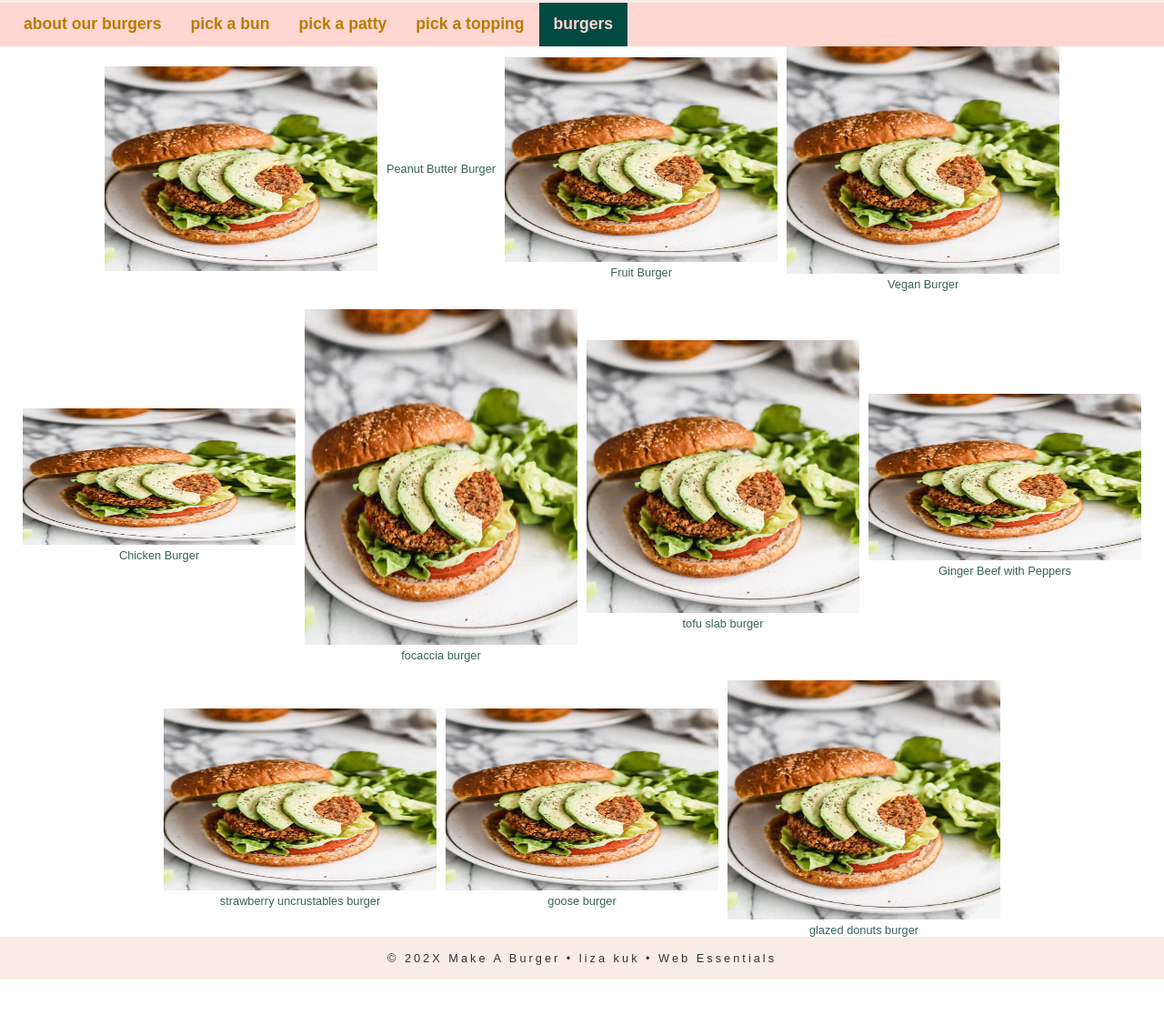
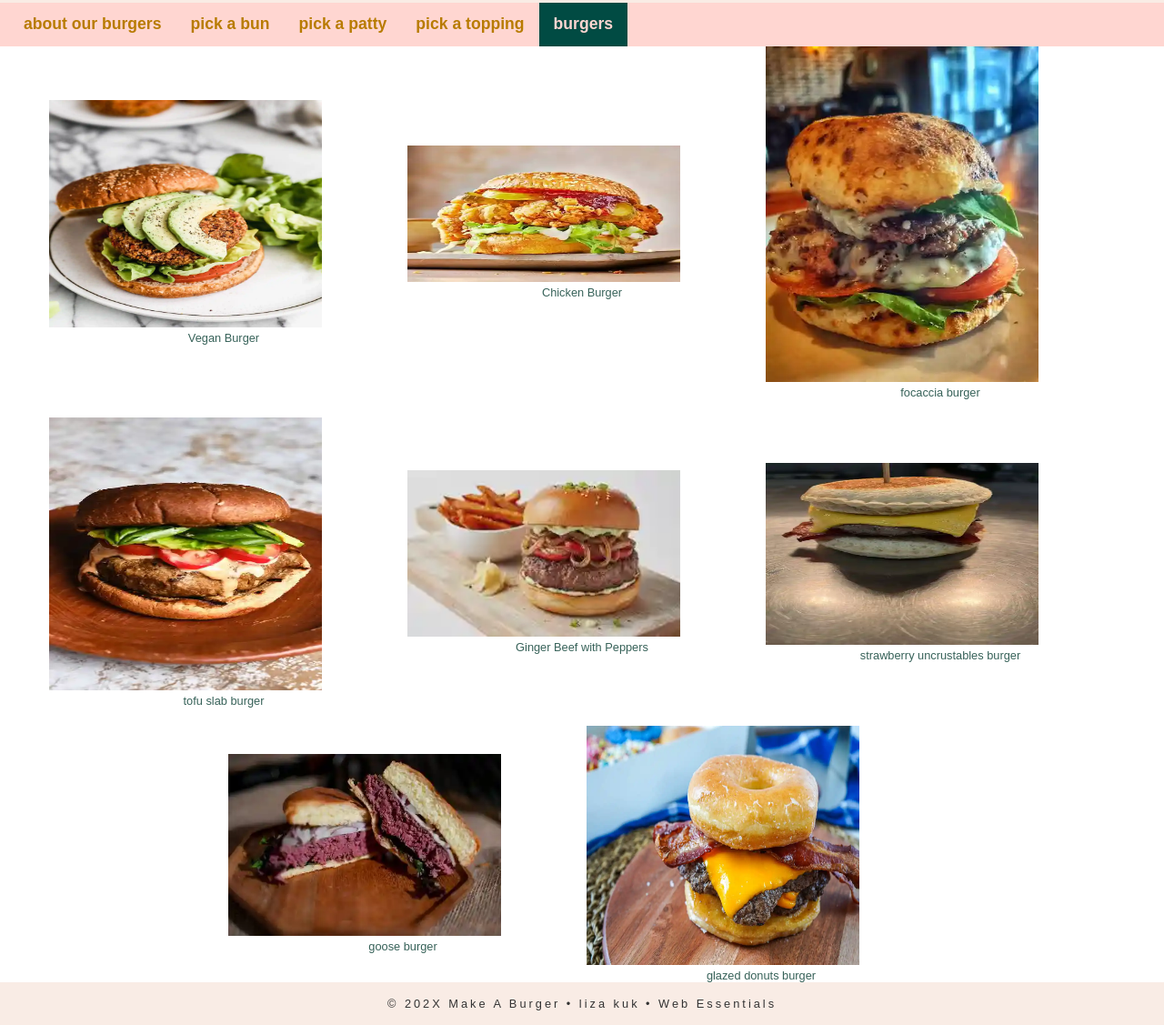
Before and after one commit to lizakuk/dwdd1600, a plain HTML site: page 05images/burgers.html in a window 1280 px wide. Shown: the part 58-1185 px from the top of the page at 91% size. Before the commit the page ends 1135 px from the top, so only its background shows below. Drawn offline with Linux system fonts and the light colour scheme; a web font is replaced by a local one.

Commit message:
added burger images

```diff
--- a/05images/burger.css
+++ b/05images/burger.css
@@ -22,6 +22,7 @@ div.gallery {
 }
 div.gallery figure {
     margin: 0;
+    width: 30%;
 }
 div.gallery figcaption {
     text-align: center;
--- a/05images/burgers.html
+++ b/05images/burgers.html
@@ -31,51 +31,45 @@
         </ul>
     </nav>
         <div class="gallery">
-                <img src="images/compress/veganburger.webp" alt="Peanut Butter Burger" width="300" height="225" loading="lazy">
-                <figcaption>Peanut Butter Burger</figcaption>
+
 
             <figure>
-                <img src="images/compress/veganburger.webp" alt="Fruit Burger" width="300" height="225" loading="lazy">
-                <figcaption>Fruit Burger</figcaption>
-            </figure>
-
-            <figure>
-    <img src="images/compress/veganburger.webp" alt="Vegan Burger" width="300" height="250" loading="lazy">
+    <img src="images/veganburger.webp" alt="Vegan Burger" width="300" height="250" loading="lazy">
     <figcaption>Vegan Burger</figcaption>
 </figure>
 
 <figure>
-    <img src="images/compress/veganburger.webp" alt="Chicken Burger" width="300" height="150" loading="lazy">
+    <img src="images/chicken-burger.webp" alt="Chicken Burger" width="300" height="150" loading="lazy">
     <figcaption>Chicken Burger</figcaption>
 </figure>
 
 <figure>
-    <img src="images/compress/veganburger.webp" alt="focaccia burger" width="300" height="369" loading="lazy">
+    <img src="images/focaccia-burger.webp" alt="focaccia burger" width="300" height="369" loading="lazy">
     <figcaption>focaccia burger</figcaption>
 </figure>
 
 <figure>
-    <img src="images/compress/veganburger.webp" alt="tofu slab burger" width="300" height="300" loading="lazy">
+    <img src="images/tofo-slab-burger.webp" alt="tofu slab burger" width="300" height="300" loading="lazy">
     <figcaption>tofu slab burger</figcaption>
 </figure>
 
 <figure>
-    <img src="images/compress/veganburger.webp" alt="Ginger Beef with Peppers" width="300" height="183" loading="lazy">
+    <img src="images/gingerbeefpepperburger.webp" alt="Ginger Beef with Peppers" width="300" height="183" loading="lazy">
     <figcaption>Ginger Beef with Peppers</figcaption>
 </figure>
 
 <figure>
-    <img src="images/compress/veganburger.webp" alt="strawberry uncrustables burger" width="300" height="200" loading="lazy">
+    <img src="images/strawberry-crustable-burger.webp" alt="strawberry uncrustables burger" width="300" height="200" loading="lazy">
     <figcaption>strawberry uncrustables burger</figcaption>
 </figure>
 
 <figure>
-    <img src="images/compress/veganburger.webp" alt="goose burger" width="300" height="200" loading="lazy">
+    <img src="images/goose-burger.webp" alt="goose burger" width="300" height="200" loading="lazy">
     <figcaption>goose burger</figcaption>
 </figure>
 
 <figure>
-    <img src="images/compress/veganburger.webp" alt="glazed donuts burger" width="300" height="263" loading="lazy">
+    <img src="images/glazed-donut-burger.webp" alt="glazed donuts burger" width="300" height="263" loading="lazy">
     <figcaption>glazed donuts burger</figcaption>
 </figure>
 
```
Also changed, not shown: 05images/images/chicken-burger.webp (added), 05images/images/focaccia-burger.webp (added), 05images/images/gingerbeefpepperburger.webp (added), 05images/images/glazed-donut-burger.webp (added), 05images/images/goose-burger.webp (added), 05images/images/lamb-burgers.webp (added), 05images/images/strawberry-crustable-burger.webp (added), 05images/images/tofo-slab-burger.webp (added), 05images/images/veganburger.jpg (deleted), 05images/images/veganburger.webp (renamed from 05images/images/compress/veganburger.webp).
